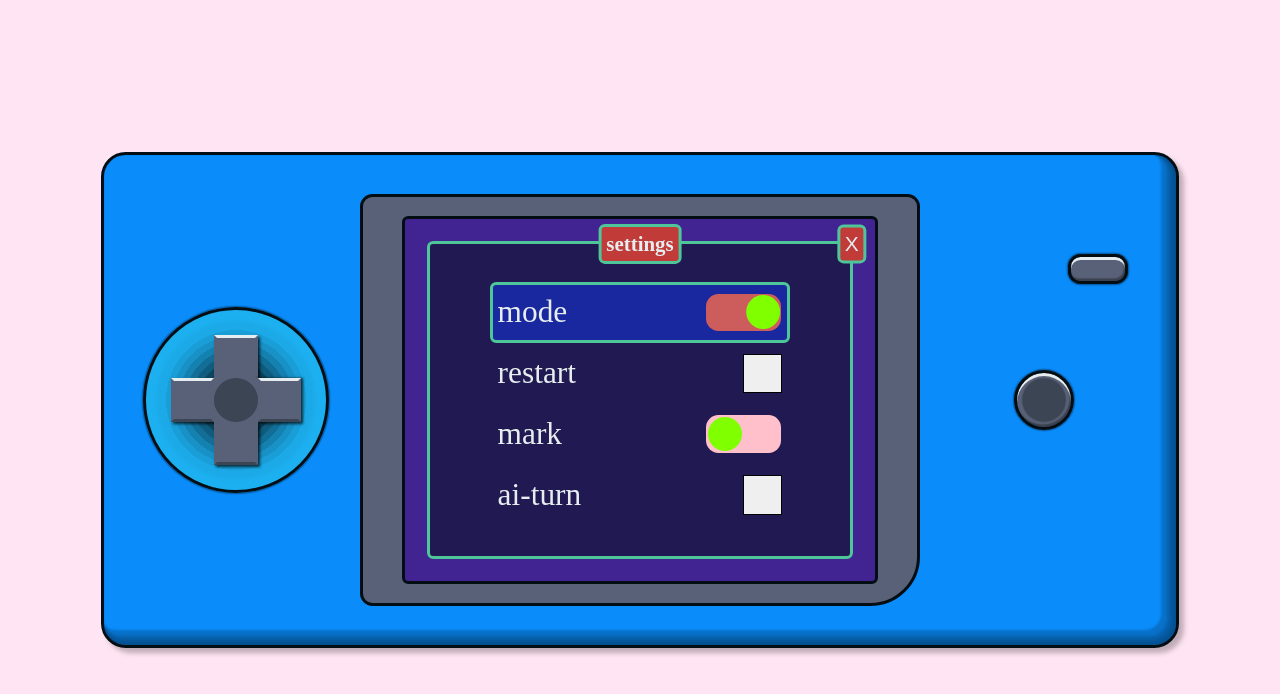
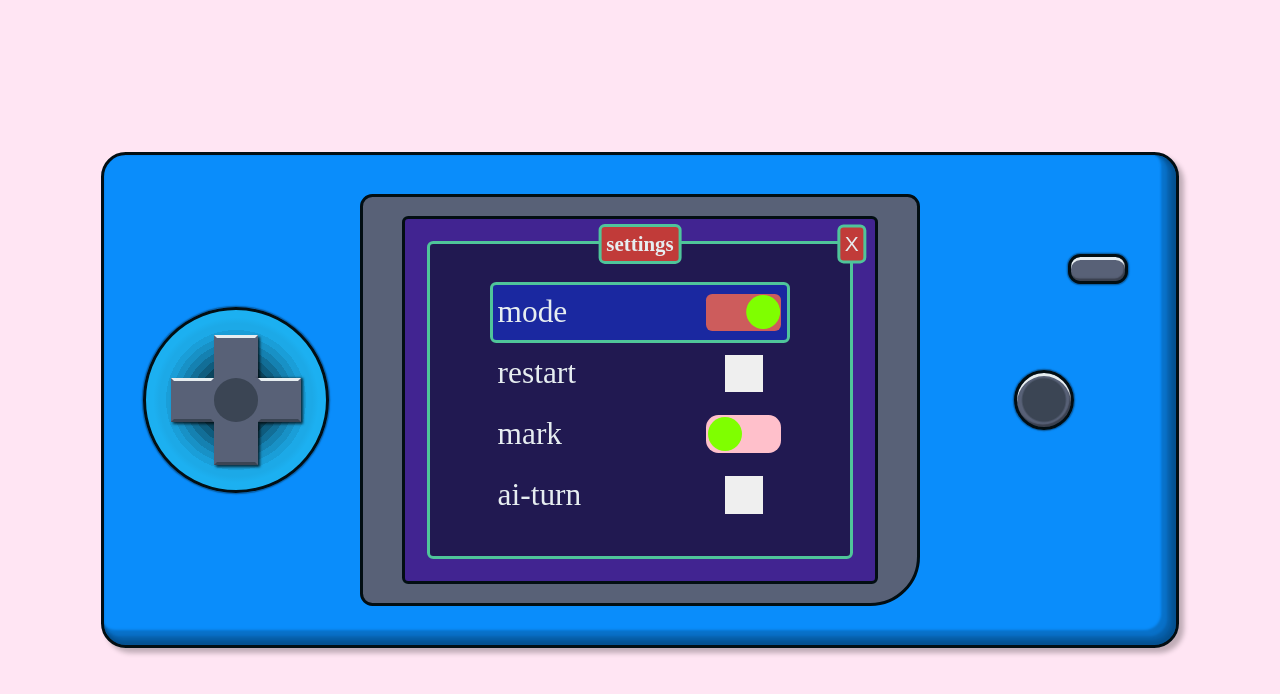
Before and after one commit to EGRrqq/tic-tac-toe, a website: page index.html in a window 1280 px wide. Drawn offline with Linux system fonts and the light colour scheme.

Commit message:
feat(html): wrap screen btns
feat(css): centered screen btns

```diff
--- a/index.html
+++ b/index.html
@@ -47,7 +47,7 @@
             <section class="screen-item-1">
               <label for="game-mode">mode</label>
 
-              <div class="toggle">
+              <div class="screen-toggle-btn">
                 <input id="game-mode" type="checkbox" checked />
                 <label for="game-mode"></label>
               </div>
@@ -55,13 +55,15 @@
 
             <section class="screen-item-2">
               <label for="game-restart">restart</label>
-              <button id="game-restart" type="submit"></button>
+              <div class="screen-btn">
+                <button id="game-restart" type="submit"></button>
+              </div>
             </section>
 
             <section class="screen-item-3">
               <span>mark</span>
 
-              <div class="toggle">
+              <div class="screen-toggle-btn">
                 <input id="change-mark" type="checkbox" />
                 <label for="change-mark"></label>
               </div>
@@ -69,7 +71,9 @@
 
             <section class="screen-item-4">
               <label for="ai-first-turn">ai-turn</label>
-              <button id="ai-first-turn" type="submit"></button>
+              <div class="screen-btn">
+                <button id="ai-first-turn" type="submit"></button>
+              </div>
             </section>
           </form>
         </div>
--- a/style.css
+++ b/style.css
@@ -290,23 +290,27 @@ form > section {
   gap: var(--content-padding);
 }
 
-.toggle > input {
+.screen-toggle-btn > input {
   visibility: hidden;
 
   width: 100%;
   height: 100%;
 }
 
-.toggle > input:checked + label {
+.screen-toggle-btn > input:checked + label {
   background: indianred;
+  border-radius: 0.25rem;
+  transition: all 0.1s;
 }
 
-.toggle > input:checked + label::after {
+.screen-toggle-btn > input:checked + label::after {
   transform: translate(-100%, 0);
   left: 98%;
 }
 
-.toggle {
+.screen-toggle-btn,
+.screen-btn {
+  display: inline-grid;
   position: relative;
 
   border: 0.05rem solid transparent;
@@ -314,7 +318,17 @@ form > section {
   width: calc(var(--content-padding) * 4);
 }
 
-.toggle > label {
+.screen-btn > button {
+  padding: 0;
+  border: 0;
+
+  width: 50%;
+  height: 100%;
+
+  justify-self: center;
+}
+
+.screen-toggle-btn > label {
   position: absolute;
   right: 0;
 
@@ -329,7 +343,7 @@ form > section {
   background: pink;
 }
 
-.toggle > label::after {
+.screen-toggle-btn > label::after {
   position: absolute;
   left: 2%;
   content: "";
```
